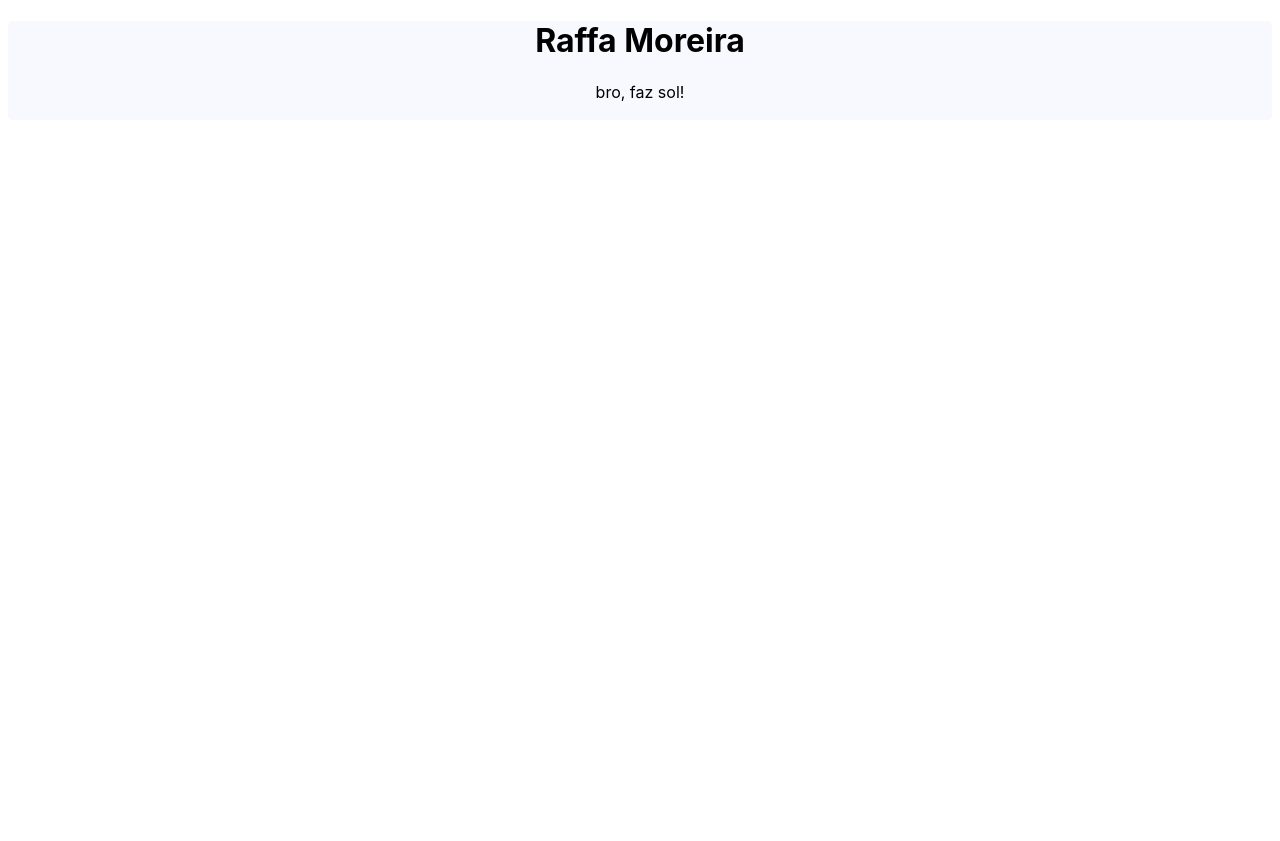
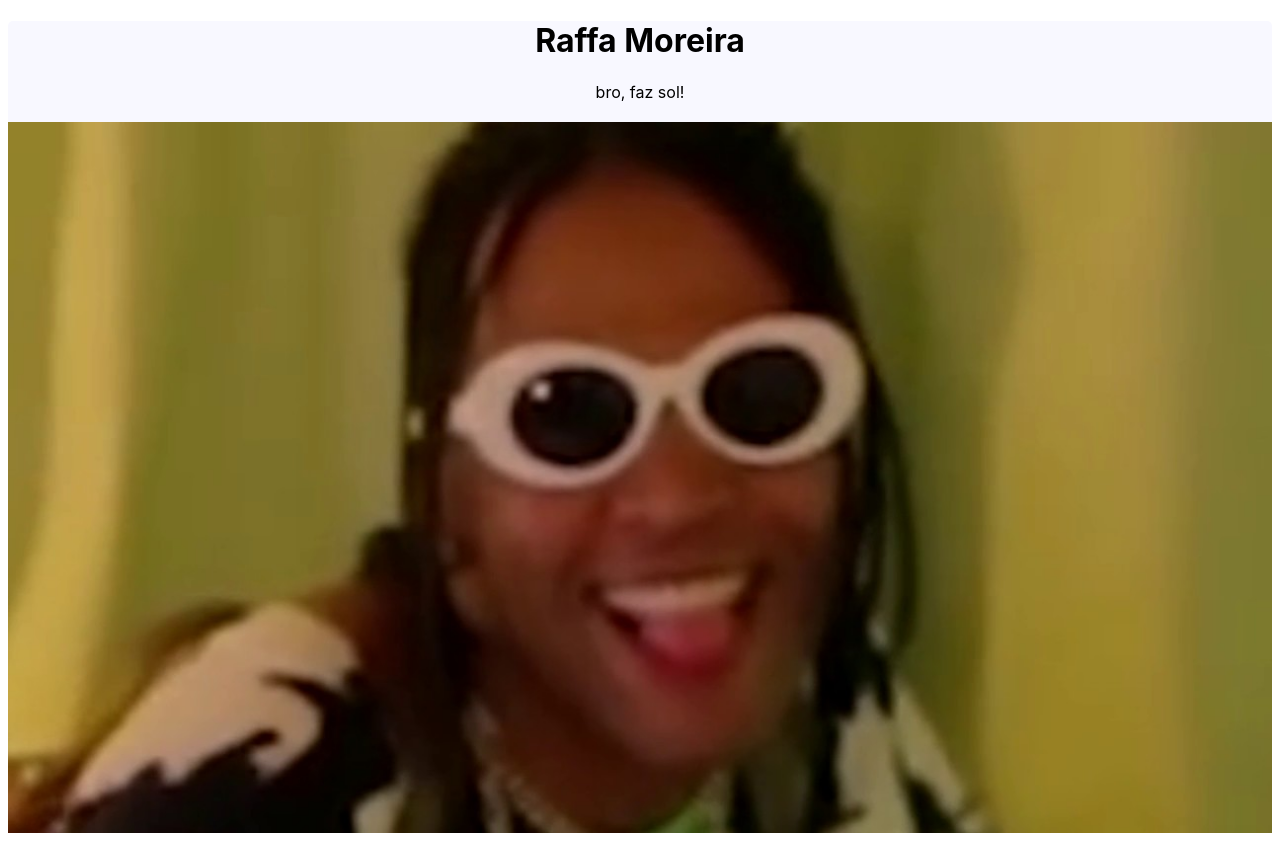
Before and after one commit to gpigatto/freeCodeCamp-tributePage, a plain HTML site: page index.html in a window 1280 px wide. Before the commit the page ends 800 px from the top, so only its background shows below. Drawn offline with Linux system fonts and the light colour scheme.

Commit message:
added image

```diff
--- a/index.html
+++ b/index.html
@@ -15,7 +15,7 @@
             <div id="sub-title">bro, faz sol!</div>
         </div>
         <div id="img-div">
-            <img id="image"/>
+            <img id="image" src="Images\maxresdefault.jpg"/>
             <div id="img-caption"></div>
         </div>
         <div id="tribute-info">
--- a/style.css
+++ b/style.css
@@ -4,7 +4,22 @@
     background-color: ghostwhite;
 }
 
-.titles{
+.titles {
     font-family: -apple-system, BlinkMacSystemFont, 'Segoe UI', Roboto, Oxygen, Ubuntu, Cantarell, 'Open Sans', 'Helvetica Neue', sans-serif;
     text-align: center;
 }
+
+#img-div {
+    width: 100%;
+    margin-top: 20px;
+    border: 10px;
+    border-radius: 5px;
+    background-color: white;
+}
+
+#image {
+    max-width: 100%;
+    display: block;
+    margin: auto;
+    height: auto;
+}
```
